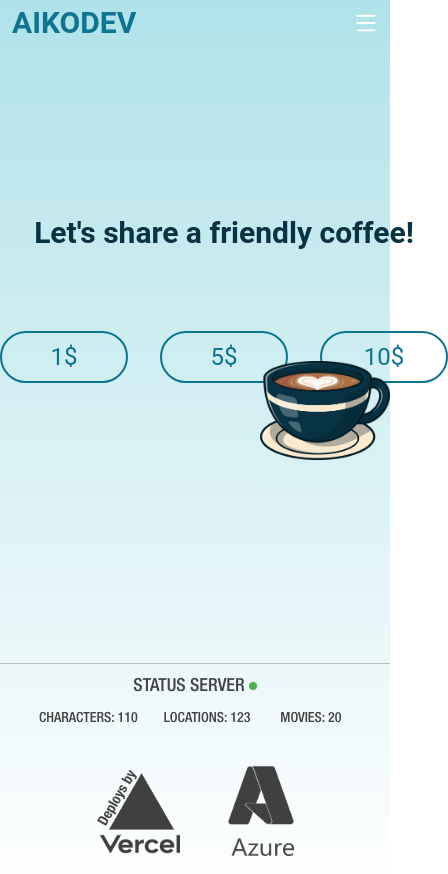
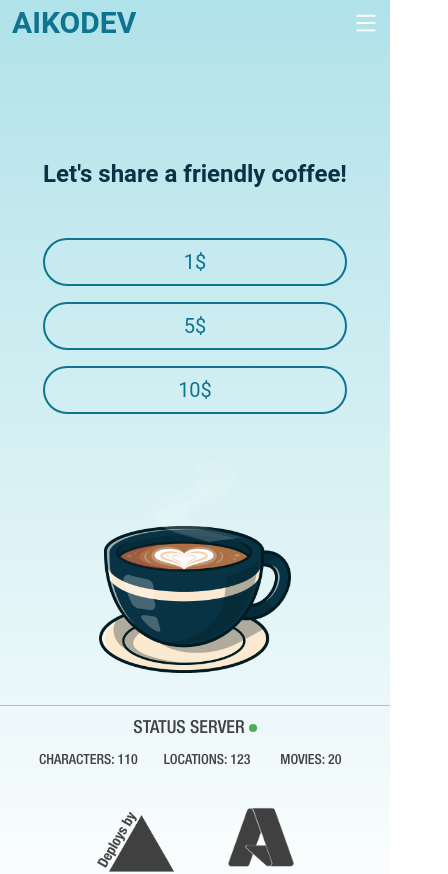
Before and after one commit to Aikodev-labs/Ghibli-API-platform, a React (Vite) app: page /support in a window 390 px wide. Shown: the top 874 px of the page, 448 px wide, since content can reach past the window. Built offline with nearby package versions, Linux system fonts and the light colour scheme; what tailwindcss-animated would draw is missing.

Commit message:
Add PropTypes to Button component and enhance Support page with status-based alerts and navigation buttons

```diff
--- a/src/pages/Support.jsx
+++ b/src/pages/Support.jsx
@@ -1,46 +1,259 @@
-import React from 'react'
-import coffee from '../assets/images/coffee.png'
-import vectorCoffee from '../assets/images/vectorCoffee.png'
-import  Button  from '../components/Button/Button'
+import { CheckCircleIcon, XCircleIcon } from "@heroicons/react/24/solid";
+import { Alert } from "@material-tailwind/react";
+import { useSearchParams } from "react-router-dom";
+import coffee from "../assets/images/coffee.png";
+import vectorCoffee from "../assets/images/vectorCoffee.png";
+import Button from "../components/Button/Button";
 
 const Support = () => {
+  const [searchParams] = useSearchParams();
+  const status = searchParams.get("status");
+
+  // Si hay un status, mostrar el mensaje correspondiente
+  if (status === "completed") {
     return (
-    <main className="flex m-auto items-center pt-[113px] max-w-[1366px] h-min-witout-footer font-neue-ltc">
+      <main className="flex flex-col lg:flex-row m-auto items-center pt-[113px] max-w-[1366px] h-min-witout-footer font-neue-ltc px-4 lg:px-0">
+        <section className="w-full lg:w-2/3 h-auto flex flex-col items-center justify-center pb-20 lg:pb-56">
+          <div className="max-w-2xl mx-auto text-center px-4">
+            <Alert
+              color="green"
+              icon={<CheckCircleIcon className="h-6 w-6" />}
+              className="mb-6 lg:mb-8"
+            >
+              <div className="text-base lg:text-lg">
+                <strong>¡Gracias por tu generosa donación!</strong>
+              </div>
+              <div className="mt-2 text-sm lg:text-base">
+                Tu apoyo significa mucho para nosotros y nos ayuda a mantener la
+                API de Ghibli funcionando para toda la comunidad.
+              </div>
+            </Alert>
 
+            <h2 className="text-2xl lg:text-4xl font-bold text-cyan950 mb-4 lg:mb-6">
+              ¡Tu café ha sido servido! ☕
+            </h2>
 
-        <section className='w-2/3 h-auto flex justify-around pb-56'>
+            <p className="text-base lg:text-lg text-cyan800 mb-6 lg:mb-8">
+              Gracias a personas como tú, podemos seguir ofreciendo este
+              servicio gratuito. Tu donación nos ayuda a cubrir los costos de
+              hosting y desarrollo.
+            </p>
 
-          <div>
-            <div className='' >
-              <h2 className='text-3xl font-bold text-cyan950 text-center' >Let's share a friendly coffee!</h2>
+            <Button
+              onClick={() => (window.location.href = "/")}
+              type="primary"
+              className="px-6 lg:px-8"
+              text="Volver al inicio"
+              size="l"
+            />
+          </div>
+        </section>
+
+        {/* Coffee decorations - hidden on mobile */}
+        <section className="hidden lg:flex relative items-center justify-start w-1/3">
+          <div className="top-24 z-10 right-96 absolute w-72 h-20">
+            <img className="" src={vectorCoffee} alt="VectorCoffee" />
           </div>
 
-            <div className='flex justify-center gap-8 mt-20'>
-              <button onClick={() => window.open('https://google.com', '_blank') } className='border-2 border-cyan700 rounded-full  py-2 w-32 text-2xl text-cyan700 hover:bg-cyan950 hover:text-white transition-all' > 1$ </button>
-              <button onClick={() => window.open('https://google.com', '_blank') } className='border-2 border-cyan700 rounded-full  py-2 w-32 text-2xl text-cyan700 hover:bg-cyan950 hover:text-white transition-all' > 5$ </button>
-              <button onClick={() => window.open('https://google.com', '_blank') } className='border-2 border-cyan700 rounded-full  py-2 w-32 text-2xl text-cyan700 hover:bg-cyan950 hover:text-white transition-all' > 10$ </button>
+          <div className="top-24 z-10 right-96 absolute w-56 h-20">
+            <img className="" src={vectorCoffee} alt="VectorCoffee" />
+          </div>
+
+          <img src={coffee} alt="Coffee cup" className="w-full max-w-sm" />
+        </section>
+
+        {/* Mobile coffee decoration */}
+        <section className="lg:hidden flex justify-center mt-8 mb-8">
+          <div className="relative">
+            <img src={coffee} alt="Coffee cup" className="w-48 h-auto" />
+            <div className="absolute -top-16 left-1/2 transform -translate-x-1/2 z-10">
+              <img
+                className="w-24 h-20 opacity-70"
+                src={vectorCoffee}
+                alt="VectorCoffee"
+              />
+            </div>
+            <div className="absolute -top-12 left-1/2 transform -translate-x-1/2 z-20">
+              <img
+                className="w-20 h-16 opacity-50"
+                src={vectorCoffee}
+                alt="VectorCoffee"
+              />
             </div>
           </div>
+        </section>
+      </main>
+    );
+  }
 
+  if (status === "cancel") {
+    return (
+      <main className="flex flex-col lg:flex-row m-auto items-center pt-[113px] max-w-[1366px] h-min-witout-footer font-neue-ltc px-4 lg:px-0">
+        <section className="w-full lg:w-2/3 h-auto flex flex-col items-center justify-center pb-20 lg:pb-56">
+          <div className="max-w-2xl mx-auto text-center px-4">
+            <Alert
+              color="amber"
+              icon={<XCircleIcon className="h-6 w-6" />}
+              className="mb-6 lg:mb-8"
+            >
+              <div className="text-base lg:text-lg">
+                <strong>No te preocupes, ¡no hay problema!</strong>
+              </div>
+              <div className="mt-2 text-sm lg:text-base">
+                Entendemos que a veces las cosas no salen como planeamos. Tu
+                apoyo de cualquier forma es muy valioso para nosotros.
+              </div>
+            </Alert>
 
+            <h2 className="text-2xl lg:text-4xl font-bold text-cyan950 mb-4 lg:mb-6">
+              ¡El café estará esperando! ☕
+            </h2>
+
+            <p className="text-base lg:text-lg text-cyan800 mb-6 lg:mb-8">
+              No importa si no pudiste completar la donación hoy. Puedes
+              intentarlo más tarde o simplemente seguir disfrutando de nuestra
+              API gratuita.
+            </p>
+
+            <div className="flex flex-col sm:flex-row gap-4 justify-center">
+              <Button
+                onClick={() => (window.location.href = "/")}
+                type="outline_blue"
+                className="px-6 lg:px-8"
+                text="Volver al inicio"
+                size="l"
+              />
+              <Button
+                onClick={() =>
+                  (window.location.href =
+                    "https://www.paypal.com/donate/?hosted_button_id=98LHFZWSDNUX8#")
+                }
+                type="primary"
+                className="px-6 lg:px-8"
+                text="Intentar de nuevo"
+                size="l"
+              />
+            </div>
+          </div>
         </section>
 
-
-        <div className='top-24 z-10 right-96 absolute w-72 h-20'>
-              <img className='animate-pulse' src={vectorCoffee} alt="VectorCoffee" />
+        {/* Coffee decorations - hidden on mobile */}
+        <section className="hidden lg:flex relative items-center justify-start w-1/3">
+          <div className="top-24 z-10 right-96 absolute w-72 h-20">
+            <img className="" src={vectorCoffee} alt="VectorCoffee" />
           </div>
 
-         <div className='top-24 z-10 right-96 absolute w-56 h-20'>
-            <img className='animate-pulse' src={vectorCoffee} alt="VectorCoffee" />
+          <div className="top-24 z-10 right-96 absolute w-56 h-20">
+            <img className="" src={vectorCoffee} alt="VectorCoffee" />
           </div>
 
-        <section className='flex relative items-center justify-start w-1/3'>
-          <img src={coffee}></img>
+          <img src={coffee} alt="Coffee cup" className="w-full max-w-sm" />
         </section>
 
+        {/* Mobile coffee decoration */}
+        <section className="lg:hidden flex justify-center mt-8 mb-8">
+          <div className="relative">
+            <img src={coffee} alt="Coffee cup" className="w-48 h-auto" />
+            <div className="absolute -top-16 left-1/2 transform -translate-x-1/2 z-10">
+              <img
+                className="w-24 h-20 opacity-70"
+                src={vectorCoffee}
+                alt="VectorCoffee"
+              />
+            </div>
+            <div className="absolute -top-12 left-1/2 transform -translate-x-1/2 z-20">
+              <img
+                className="w-20 h-16 opacity-50"
+                src={vectorCoffee}
+                alt="VectorCoffee"
+              />
+            </div>
+          </div>
+        </section>
+      </main>
+    );
+  }
 
-    </main>
+  // Contenido original cuando no hay parámetros de status
+  return (
+    <main className="flex flex-col lg:flex-row m-auto items-center pt-[113px] max-w-[1366px] h-min-witout-footer font-neue-ltc px-4 lg:px-0">
+      <section className="w-full lg:w-2/3 h-auto flex justify-center lg:justify-around pb-20 lg:pb-56">
+        <div className="text-center">
+          <div className="">
+            <h2 className="text-2xl lg:text-3xl font-bold text-cyan950 text-center">
+              Let&apos;s share a friendly coffee!
+            </h2>
+          </div>
+
+          <div className="flex flex-col sm:flex-row justify-center gap-4 lg:gap-8 mt-12 lg:mt-20">
+            <button
+              onClick={() =>
+                window.open(
+                  "https://www.paypal.com/donate/?hosted_button_id=98LHFZWSDNUX8"
                 )
               }
+              className="border-2 border-cyan700 rounded-full py-2 w-full sm:w-32 text-xl lg:text-2xl text-cyan700 hover:bg-cyan950 hover:text-white transition-all"
+            >
+              1$
+            </button>
+            <button
+              onClick={() =>
+                window.open(
+                  "https://www.paypal.com/donate/?hosted_button_id=98LHFZWSDNUX8"
+                )
+              }
+              className="border-2 border-cyan700 rounded-full py-2 w-full sm:w-32 text-xl lg:text-2xl text-cyan700 hover:bg-cyan950 hover:text-white transition-all"
+            >
+              5$
+            </button>
+            <button
+              onClick={() =>
+                window.open(
+                  "https://www.paypal.com/donate/?hosted_button_id=98LHFZWSDNUX8"
+                )
+              }
+              className="border-2 border-cyan700 rounded-full py-2 w-full sm:w-32 text-xl lg:text-2xl text-cyan700 hover:bg-cyan950 hover:text-white transition-all"
+            >
+              10$
+            </button>
+          </div>
+        </div>
+      </section>
 
-export default Support
+      {/* Coffee decorations - hidden on mobile */}
+      <section className="hidden lg:flex relative items-center justify-start w-1/3">
+        <div className="-top-72 z-10 right-24 absolute w-72 h-20">
+          <img className="" src={vectorCoffee} alt="VectorCoffee" />
+        </div>
+
+        <div className="-top-72 z-10 right-24 absolute w-56 h-20">
+          <img className="" src={vectorCoffee} alt="VectorCoffee" />
+        </div>
+        <img src={coffee} alt="Coffee cup" className="w-full max-w-sm" />
+      </section>
+
+      {/* Mobile coffee decoration */}
+      <section className="lg:hidden flex justify-center mt-8 mb-8">
+        <div className="relative">
+          <img src={coffee} alt="Coffee cup" className="w-48 h-auto" />
+          <div className="absolute -top-16 left-1/2 transform -translate-x-1/2 z-10">
+            <img
+              className="w-24 h-20 opacity-70"
+              src={vectorCoffee}
+              alt="VectorCoffee"
+            />
+          </div>
+          <div className="absolute -top-12 left-1/2 transform -translate-x-1/2 z-20">
+            <img
+              className="w-20 h-16 opacity-50"
+              src={vectorCoffee}
+              alt="VectorCoffee"
+            />
+          </div>
+        </div>
+      </section>
+    </main>
+  );
+};
+
+export default Support;
```
Also changed, not shown: src/components/Button/Button.jsx (+13 -4 lines). Lines whose indentation alone changed are shown as unchanged.
